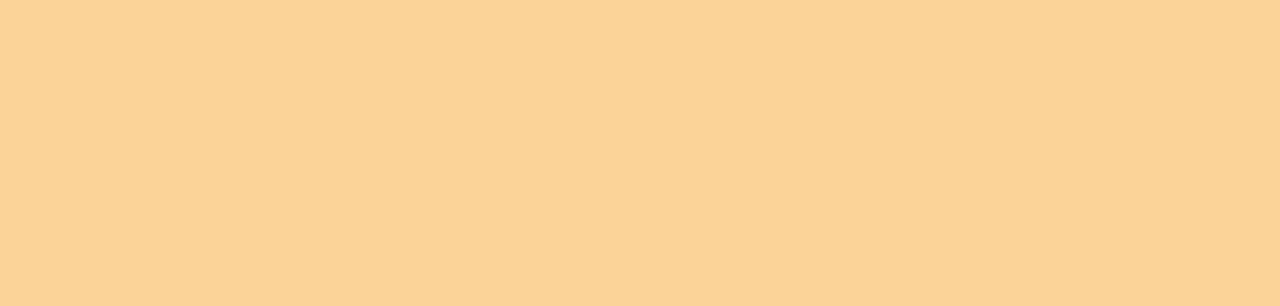
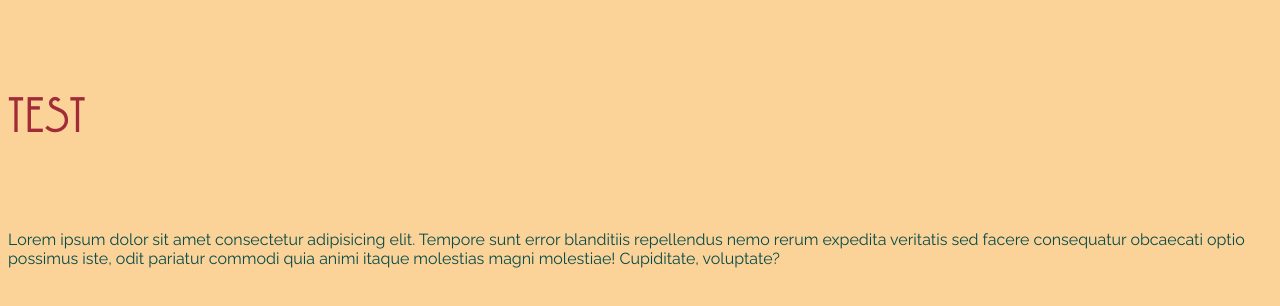
Before and after one commit to X-Design/BLOG, a website built with Vite: page blog_hb/index.html in a window 1280 px wide. Built offline with nearby package versions, Linux system fonts and the light colour scheme.

Commit message:
web 30102022-13:36

```diff
--- a/blog_hb/index.html
+++ b/blog_hb/index.html
@@ -8,6 +8,7 @@
     <link rel="stylesheet" href="style.css">
   </head>
   <body>
-
+<h1 class="title">TEST</h1>
+<p class="tekst">Lorem ipsum dolor sit amet consectetur adipisicing elit. Tempore sunt error blanditiis repellendus nemo rerum expedita veritatis sed facere consequatur obcaecati optio possimus iste, odit pariatur commodi quia animi itaque molestias magni molestiae! Cupiditate, voluptate? </p>
   </body>
 </html>
--- /dev/null
+++ b/blog_hb/kleur.css
@@ -0,0 +1,15 @@
+
+@import url("https://fonts.googleapis.com/css2?family=Public+Sans:wght@300;400;500;700;900&family=Roboto:wght@400;700&display=swap");
+@import url("https://fonts.googleapis.com/css2?family=Noto+Sans:wght@400;700&display=swap");
+:root{
+--kleur1:hsl(22, 29%, 45%);
+--kleur2:hsl(30, 19%, 49%);
+--kleur3:hsl(22, 21%, 23%);
+--kleur4:hsl(180, 21%, 23%);
+--kleur5:hsl(179, 38%, 42%);
+--kleur6:hsl(354,58%,40%);
+--kleur7:hsl(36, 92%,79%);
+--kleur8:hsl(39, 89%,66%);
+--kleur9:hsl(53, 40%,65%);
+--kleur10:hsl(100,13%,55%);
+}
--- a/blog_hb/style.css
+++ b/blog_hb/style.css
@@ -1,6 +1,4 @@
-
-@import url("https://fonts.googleapis.com/css2?family=Public+Sans:wght@300;400;500;700;900&family=Roboto:wght@400;700&display=swap");
-@import url("https://fonts.googleapis.com/css2?family=Noto+Sans:wght@400;700&display=swap");
+@import url('https://fonts.googleapis.com/css2?family=Raleway:wght@300;400;700;800&display=swap');
 
 @font-face {
   font-family: "young_20sregular";
@@ -33,10 +31,6 @@
     Remove all the styles of the "User-Agent-Stylesheet", except for the 'display' property
     - The "symbol *" part is to solve Firefox SVG sprite bug
  */
- :root{
-    --bg-color1: hsl(36,92%,79%);
-    --txt-color1: hsl(179, 85%, 16%);
- }
 *:where(:not(html, iframe, canvas, img, svg, video, audio):not(svg *, symbol *)) {
     all: unset;
     display: revert;
@@ -114,12 +108,49 @@ meter {
 
 /* begin  */
  :root{
+    /* colors */
     --bg-color1: hsl(36,92%,79%);
     --txt-color1: hsl(179, 85%, 16%);
+    --titlecolor1:hsl(354,58%,40%);
+    --border-color:hsl(9, 44%, 18%);
+
+    /* fonts */
+    --ff-body1: 'Raleway', sans-serif;
+    --ff-title1: 'young_20sregular', sans-serif;
+    --ff-title2:'AGA-Cordoba-V2-B17-Bold',sans-serif;
+    /* sizes */
+
+    --fw-bold: 700;
+    --fw-regular:400;
+    --fw-semibold:500;
+    --fw-extra:800;
+
+    --fs-300: 0.8125rem;
+    --fs-400: 0.875rem;
+    --fs-500: 1rem;
+    --fs-600: 1.875rem;
+    --fs-700: 2.5rem;
+    --fs-800: 6rem;
+    --fs-primary-heading: 3rem;
+
  }
 
+
+
 body{
+    background-color: var(--bg-color1);
+    font-size: var(--fs-600);
+    font-family: var(--ff-body1);
+}
 
-    background-color: var(--bg-color1);
+.title{
+    font-size: var(--fs-800);
+    color: var(--titlecolor1);
+    font-family: var(--ff-title2);
+}
 
+.tekst{
+    font-size: var(--fs-500);
+    color: var(--txt-color1);
+    font-family: var(--ff-body1);
 }
```
